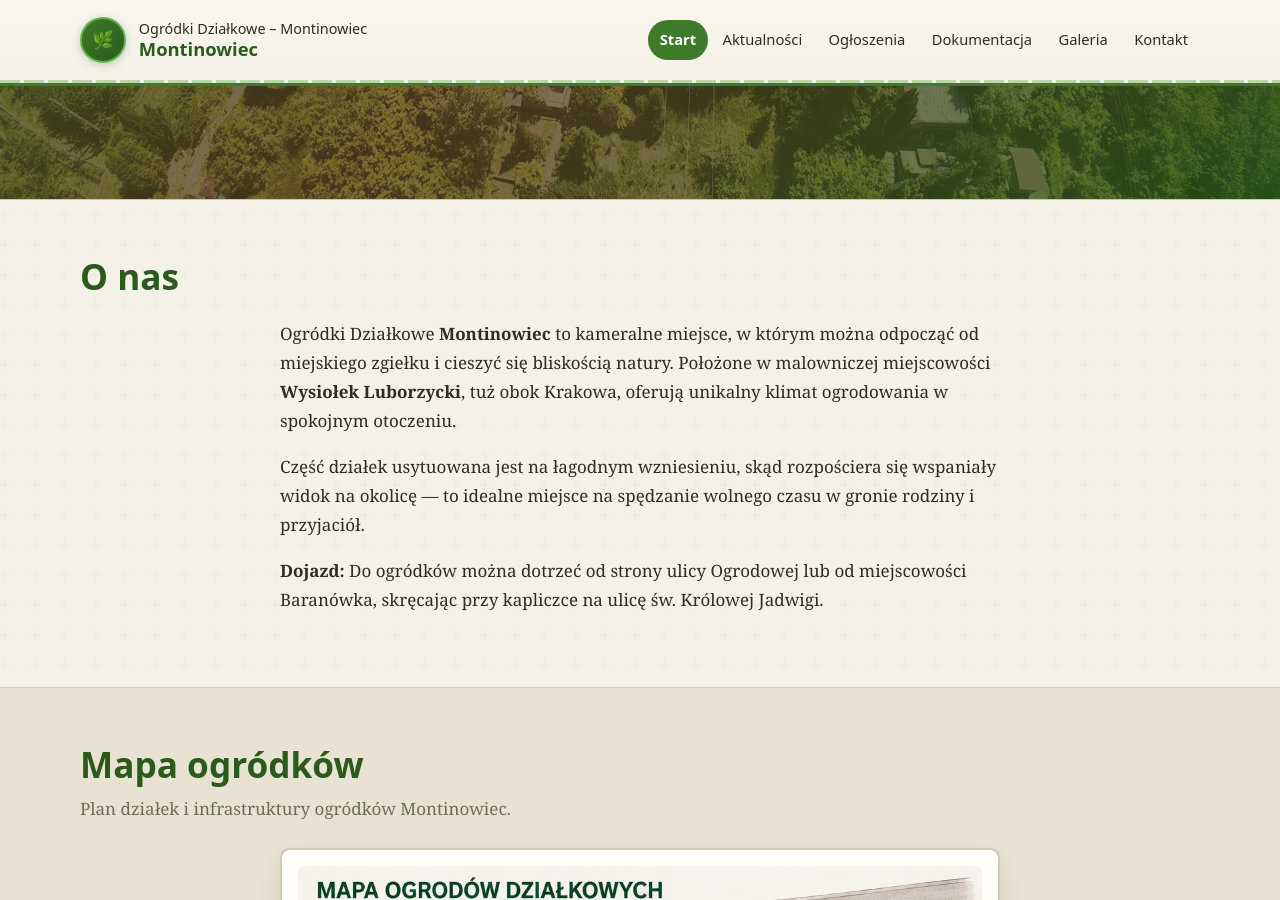
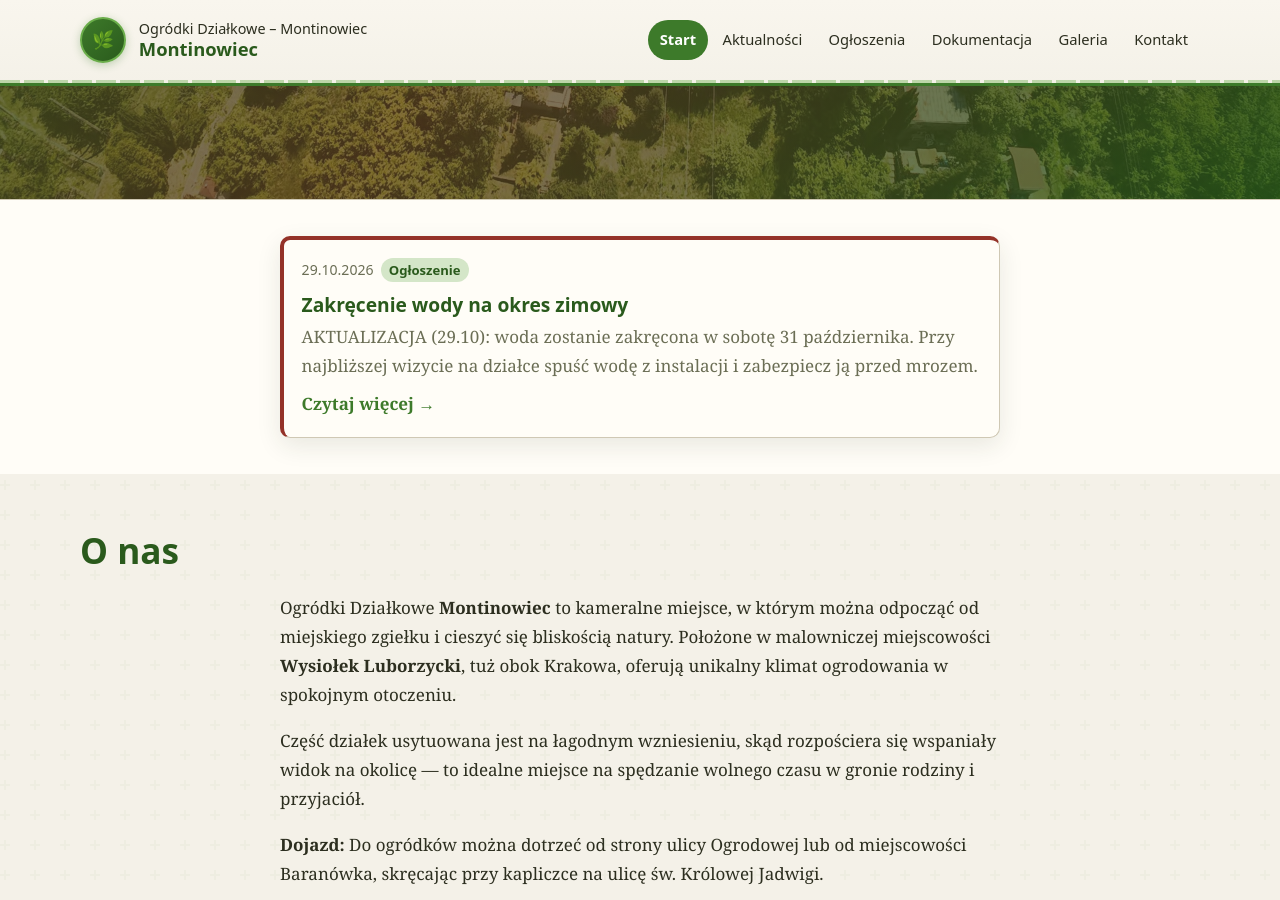
Before and after one commit to brxie/montin-page, a Jekyll site: the page built from index.md, in a window 1280 px wide and 900 px high, scrolled down 516 px. Built offline with Jekyll 4.4.1, drawn with Linux system fonts in a browser that asks for light colours.

Commit message:
Aktualizacja ogłoszenia: zakręcenie wody w sobotę 31 października + baner na stronie głównej

```diff
--- a/_announcements/2026-09-20-zakrecenie-wody.md
+++ b/_announcements/2026-09-20-zakrecenie-wody.md
@@ -1,18 +1,20 @@
 ---
 title: "Zakręcenie wody na okres zimowy"
-date: 2026-09-20
+date: 2026-10-29
 type: "Ogłoszenie"
 level: "important"
-description: "AKTUALIZACJA (14.10): zakręcenie wody wstrzymane, wstępnie do końca października. O dokładnym terminie poinformujemy z wyprzedzeniem."
+description: "AKTUALIZACJA (29.10): woda zostanie zakręcona w sobotę 31 października. Przy najbliższej wizycie na działce spuść wodę z instalacji i zabezpiecz ją przed mrozem."
 slug: zakrecenie-wody-zima-2026
 permalink: /ogloszenia/zakrecenie-wody-zima-2026/
 ---
 
-> **AKTUALIZACJA – 14 października 2026 r.:** Ze względu na brak ujemnych temperatur **wstrzymujemy się z zakręceniem wody, wstępnie do końca października**. Prosimy o wstrzymanie się z opróżniania instalacji wodnych do tego czasu. O dokładnym terminie poinformujemy z wyprzedzeniem.
+> **AKTUALIZACJA – 29 października 2026 r.:** Woda zostanie zakręcona **w sobotę, 31 października 2026 r.** Przy najbliższej wizycie na działce spuść wodę z instalacji — instrukcja w 3 krokach znajduje się poniżej.
 
 **ZAKRĘCENIE WODY NA OKRES ZIMOWY**
 
-**WODA ZOSTANIE ZAKRĘCONA 15 PAŹDZIERNIKA** *(termin pierwotny — wstrzymany, patrz aktualizacja powyżej)*
+**WODA ZOSTANIE ZAKRĘCONA W SOBOTĘ, 31 PAŹDZIERNIKA 2026 r.**
+
+*(Wcześniejsze komunikaty: pierwotnie zakręcenie planowano na 15 października, następnie termin wstrzymano ze względu na brak ujemnych temperatur. Data ostateczna: 31 października.)*
 
 Przy pierwszej wizycie na działce po tej dacie wykonaj 3 kroki:
 
--- a/_data/announcements.yml
+++ b/_data/announcements.yml
@@ -26,10 +26,10 @@
   link: "/aktualnosci/podsumowanie-spotkania-2026-09-26/"
 
 - title: "Zakręcenie wody na okres zimowy"
-  date: 2026-09-20
+  date: 2026-10-29
   type: "Ogłoszenie"
   level: "important"
-  description: "Woda zostanie zakręcona 15 października. Przy pierwszej wizycie na działce po tej dacie spuść wodę z instalacji w 3 krokach i zabezpiecz instalację przed mrozem."
+  description: "AKTUALIZACJA (29.10): woda zostanie zakręcona w sobotę 31 października. Przy najbliższej wizycie na działce spuść wodę z instalacji i zabezpiecz ją przed mrozem."
   link: "/ogloszenia/zakrecenie-wody-zima-2026/"
 
 - title: "Zebranie działkowców – 26 września 2026 r."
--- a/index.md
+++ b/index.md
@@ -12,6 +12,35 @@ permalink: /
       <p class="lead">Witamy na stronie ogródków działkowych „Montinowiec", położonych w malowniczej miejscowości Wysiołek Luborzycki, tuż obok Krakowa. Znajdziecie tu aktualności, ogłoszenia, dokumenty oraz dane kontaktowe zarządu ogródków.</p>
   </div>
 </section>
+
+{% assign banner = '' %}
+{% assign notices_sorted = site.announcements | sort: 'date' | reverse %}
+{% for item in notices_sorted %}
+  {% if banner == '' and item.superseded != true and item.type == 'Ogłoszenie' and item.level == 'important' %}
+    {% assign now_s = site.time | date: '%s' | plus: 0 %}
+    {% assign cutoff_s = now_s | minus: 2592000 %}
+    {% assign d_s = item.date | date: '%s' | plus: 0 %}
+    {% if d_s >= cutoff_s %}
+      {% assign banner = item %}
+    {% endif %}
+  {% endif %}
+{% endfor %}
+
+{% if banner != '' %}
+<section class="section section--plain" style="padding-top: 2.25rem; padding-bottom: 2.25rem;">
+  <div class="container" style="max-width: 720px;">
+    <a class="notice notice--important" href="{{ banner.url | relative_url }}" style="display: block; text-decoration: none;">
+      <div class="notice-meta">
+        <time datetime="{{ banner.date | date: '%Y-%m-%d' }}">{{ banner.date | date: "%d.%m.%Y" }}</time>
+        <span>{{ banner.type }}</span>
+      </div>
+      <h2>{{ banner.title }}</h2>
+      <p>{{ banner.description }}</p>
+      <p style="margin-top: 0.6rem;"><span class="text-link">Czytaj więcej →</span></p>
+    </a>
+  </div>
+</section>
+{% endif %}
 
 <section class="section">
   <div class="container">
```
